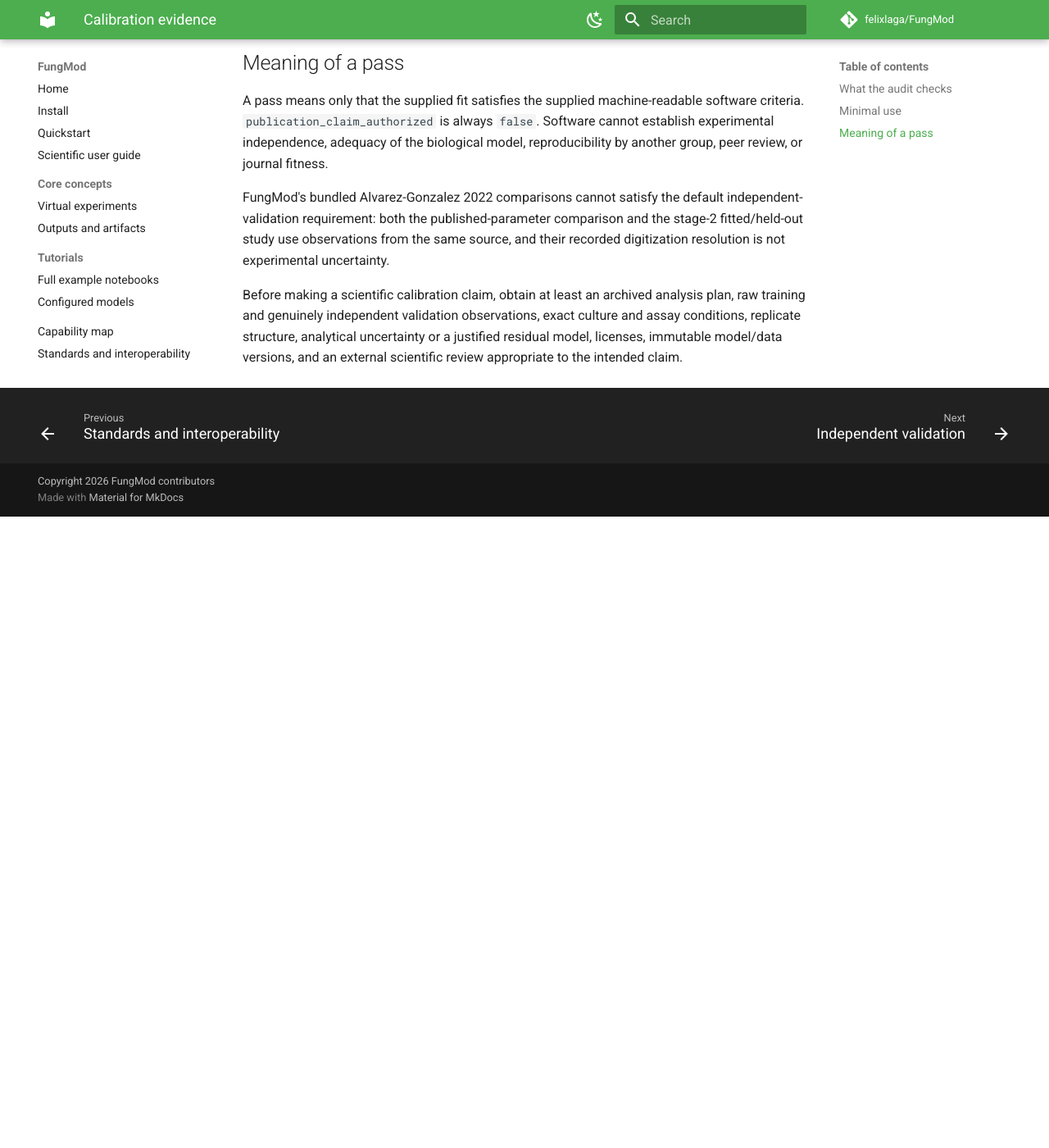
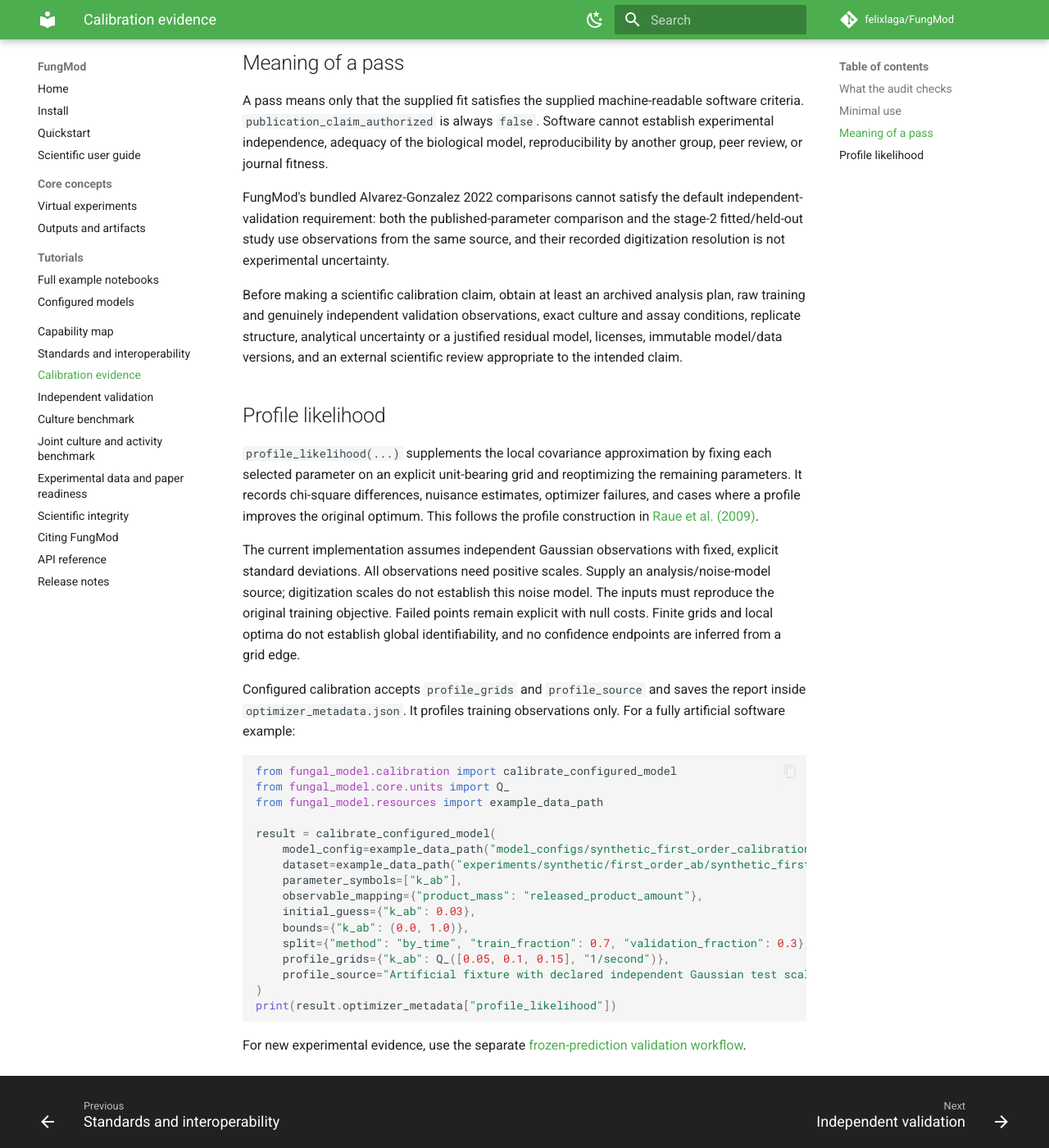
Before and after one commit to felixlaga/FungMod, an MkDocs documentation site: the page built from docs/calibration-evidence.md, in a window 1280 px wide and 1400 px high, scrolled down 2774 px. Shown: the whole window at 82% size. Built offline with MkDocs 1.6.1 and Material for MkDocs 9.7.7, drawn with Linux system fonts in a browser that asks for light colours; comment, search, counter and statistics services are not loaded; before the commit the page ends 3404 px from its top, so only the background shows below that.

Commit message:
Document calibration and standards contracts [skip ci]

````diff
--- a/docs/calibration-evidence.md
+++ b/docs/calibration-evidence.md
@@ -140,3 +140,44 @@
 exact culture and assay conditions, replicate structure, analytical uncertainty
 or a justified residual model, licenses, immutable model/data versions, and an
 external scientific review appropriate to the intended claim.
+
+## Profile likelihood
+
+`profile_likelihood(...)` supplements the local covariance approximation by
+fixing each selected parameter on an explicit unit-bearing grid and reoptimizing
+the remaining parameters. It records chi-square differences, nuisance estimates,
+optimizer failures, and cases where a profile improves the original optimum.
+This follows the profile construction in [Raue et al. (2009)](https://doi.org/10.1093/bioinformatics/btp358).
+
+The current implementation assumes independent Gaussian observations with fixed,
+explicit standard deviations. All observations need positive scales. Supply an
+analysis/noise-model source; digitization scales do not establish this noise
+model. The inputs must reproduce the original training objective. Failed points
+remain explicit with null costs. Finite grids and local optima do not establish
+global identifiability, and no confidence endpoints are inferred from a grid edge.
+
+Configured calibration accepts `profile_grids` and `profile_source` and saves
+the report inside `optimizer_metadata.json`. It profiles training observations
+only. For a fully artificial software example:
+
+```python
+from fungal_model.calibration import calibrate_configured_model
+from fungal_model.core.units import Q_
+from fungal_model.resources import example_data_path
+
+result = calibrate_configured_model(
+    model_config=example_data_path("model_configs/synthetic_first_order_calibration.yml"),
+    dataset=example_data_path("experiments/synthetic/first_order_ab/synthetic_first_order_ab.yml"),
+    parameter_symbols=["k_ab"],
+    observable_mapping={"product_mass": "released_product_amount"},
+    initial_guess={"k_ab": 0.03},
+    bounds={"k_ab": (0.0, 1.0)},
+    split={"method": "by_time", "train_fraction": 0.7, "validation_fraction": 0.3},
+    profile_grids={"k_ab": Q_([0.05, 0.1, 0.15], "1/second")},
+    profile_source="Artificial fixture with declared independent Gaussian test scales; no biological claim.",
+)
+print(result.optimizer_metadata["profile_likelihood"])
+```
+
+For new experimental evidence, use the separate
+[frozen-prediction validation workflow](independent-validation.md).
````
Also changed, not shown: docs/standards.md (+18 -0 lines).
